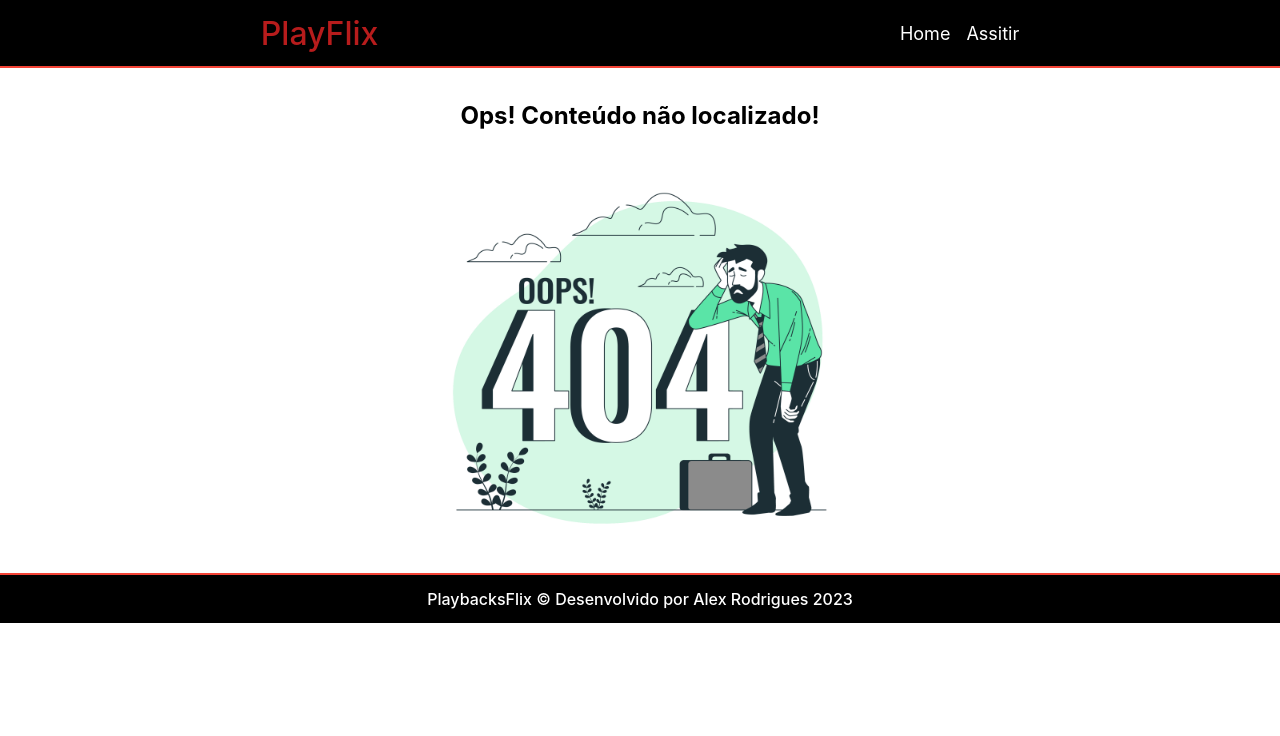
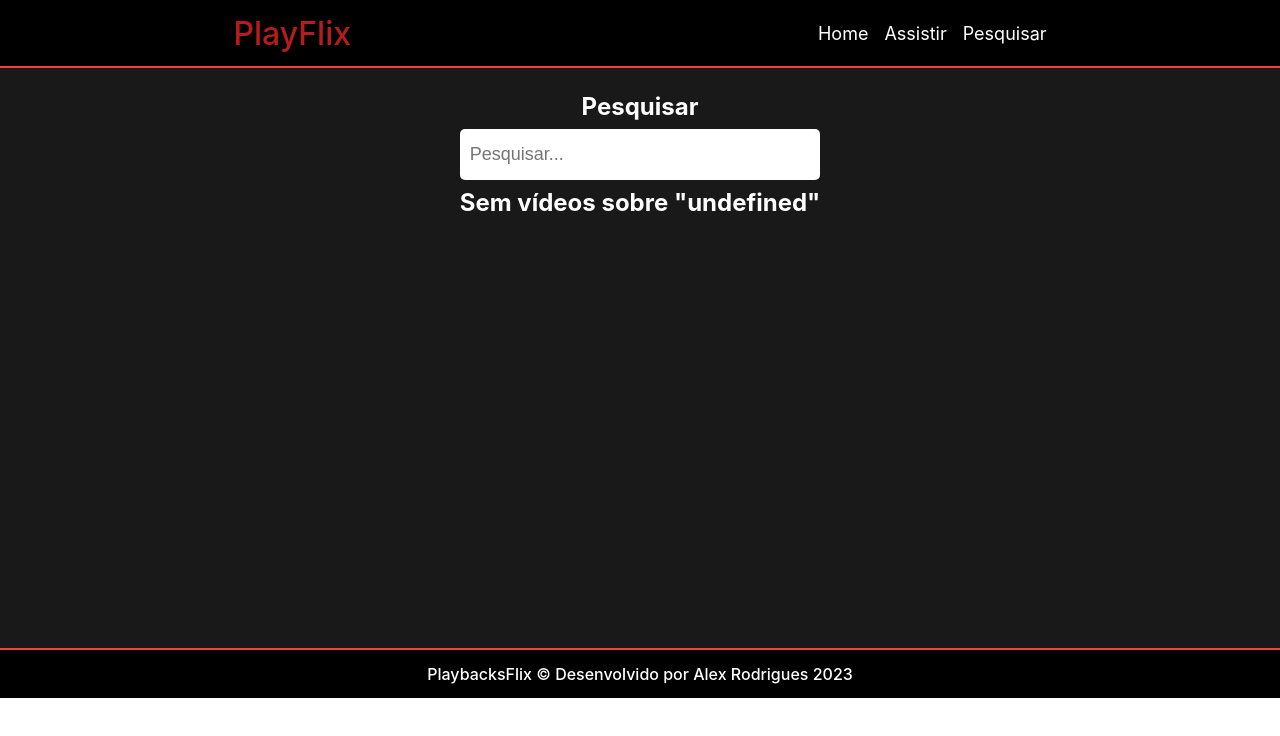
Before and after one commit to Alex-Rodriguess/AleFlix, a React (Create React App) app in the folder app-movies/: page /search in a window 1280 px wide. Shown: the top 736 px of the page. Built offline with nearby package versions, Linux system fonts and the light colour scheme.

Commit message:
categorizando e implementando o input de pesquisa

```diff
--- a/app-movies/package.json
+++ b/app-movies/package.json
@@ -36,5 +36,10 @@
       "last 1 firefox version",
       "last 1 safari version"
     ]
+  },
+  "devDependencies": {
+    "@babel/core": "^7.22.5",
+    "@babel/preset-env": "^7.22.5",
+    "babel-loader": "^9.1.2"
   }
 }
--- a/app-movies/src/Pages/Home/index.js
+++ b/app-movies/src/Pages/Home/index.js
@@ -6,6 +6,7 @@ import Footer from "../../componentes/Footer";
 import Header from "../../componentes/Header"
 
 function Home() {
+
   return (
     <>
     <Header />
--- /dev/null
+++ b/app-movies/src/Pages/Search/Search.module.css
@@ -0,0 +1,7 @@
+.search {
+    width: 100%;
+    min-height: 600px;
+    padding-top: 68px;
+    display: flex;
+    flex-direction: column;
+}
--- /dev/null
+++ b/app-movies/src/Pages/Search/index.js
@@ -0,0 +1,28 @@
+import styles from "./Search.module.css";
+import Header from "../../componentes/Header";
+import Footer from "../../componentes/Footer";
+import Container from "../../componentes/Container";
+import SearchVideoList from "../../componentes/SearchVideoList";
+import videos from "../../json/dbvideos.json";
+
+
+
+function Search() {
+    return(
+        <>
+        <Header />
+        <Container>
+        <section className={styles.search}>
+            <h2>Pesquisar</h2>
+
+            <SearchVideoList videos={videos} />
+
+        </section>
+
+        </Container>
+        <Footer />
+        </>
+    );
+}
+
+export default Search;
--- a/app-movies/src/Pages/Watch/index.js
+++ b/app-movies/src/Pages/Watch/index.js
@@ -3,13 +3,13 @@ import Header from "../../componentes/Header";
 import Container from "../../componentes/Container";
 import Footer from "../../componentes/Footer"
 import { useParams } from "react-router-dom";
-import videos from "../../json/dbvideos.json"
+import videos from "../../json/dbvideos.json";
+import PageNotFound from "../PageNotFound/index"
 
 function Watch() {
     const parametros = useParams()
     const video = videos.find((video) => {return video.id === parametros.id})
-    console.log(video)
-
+    if(!video) { return <PageNotFound />}
     return(
         <>
             <Header />
--- a/app-movies/src/componentes/Header/index.js
+++ b/app-movies/src/componentes/Header/index.js
@@ -11,7 +11,8 @@ function Header() {
             </Link>
                 <nav>
                     <Link to="/">Home</Link>
-                    <Link to="/Watch">Assitir</Link>
+                    <Link to="/watch">Assistir</Link>
+                    <Link to="/search">Pesquisar</Link>
                 </nav>
         </header>
     );
--- /dev/null
+++ b/app-movies/src/componentes/SearchVideoList/SearchVideoList.module.css
@@ -0,0 +1,15 @@
+.container {
+    min-width: 280px;
+    max-width: 1150px;
+    margin: 0 auto;
+}
+
+.container input {
+    width: 100%;
+    padding: 15px 10px;
+    margin-block: 0.5rem;
+    border: 0;
+    outline: none;
+    border-radius: 5px;
+    font-size: 1.125rem;
+}
--- /dev/null
+++ b/app-movies/src/componentes/SearchVideoList/index.js
@@ -0,0 +1,33 @@
+import styles from "./SearchVideoList.module.css";
+import VideoList from "../../componentes/VideoList";
+import { useState } from "react";
+
+
+//filtrando videos por categoria ou titulo
+function filterVideos(videos, searchText) {
+    return videos.filter((video) => video.category.includes(searchText) || video.title.includes(searchText))
+}
+
+function SearchVideoList ({ videos }) {
+
+    const [ searchText, setSearchText ] = useState()
+    const foundVideos = filterVideos(videos, searchText)
+
+
+    return (
+        <section className={styles.container} >
+            <input
+                type="search"
+                placeholder="Pesquisar..."
+                value={searchText}
+                onChange={event => setSearchText(event.target.value)}
+            />
+            <VideoList
+                videos={foundVideos}
+                emptyHeading={`Sem vídeos sobre "${searchText}"`}
+            />
+        </section>
+    );
+}
+
+export default SearchVideoList;
--- /dev/null
+++ b/app-movies/src/componentes/VideoList/index.js
@@ -0,0 +1,28 @@
+import style from "./videolist.module.css";
+import Card from "../Card";
+
+
+function VideoList ( { videos, emptyHeading } ) {
+
+        const count = videos.length
+        let heading = emptyHeading
+        if(count > 0) {
+            const noun = count > 1 ? 'vídeos' : 'vídeo'
+            heading = `${count} ${noun}`
+        }
+
+
+    return (
+
+
+        <>
+            <h2>{heading}</h2>
+            <section className={style.videos}>
+                { videos.map((video) => <Card id={video.id} key={video.id} /> ) }
+            </section>
+        </>
+
+    );
+}
+
+export default VideoList;
--- /dev/null
+++ b/app-movies/src/componentes/VideoList/videolist.module.css
@@ -0,0 +1,5 @@
+.videos {
+    display: flex;
+    flex-wrap: wrap;
+    gap: 5px;
+}
--- a/app-movies/src/routes.js
+++ b/app-movies/src/routes.js
@@ -2,6 +2,7 @@ import {BrowserRouter, Routes, Route} from "react-router-dom";
 import Home from "./Pages/Home";
 import Watch from "./Pages/Watch";
 import PageNotFound from "./Pages/PageNotFound";
+import Search from "./Pages/Search";
 
 function AppRoutes() {
     return (
@@ -9,6 +10,7 @@ function AppRoutes() {
             <Routes>
                 <Route path="/" element={ <Home /> } ></Route>
                 <Route path="/watch/:id" element={ <Watch /> } ></Route>
+                <Route path="/search" element={ <Search /> } ></Route>
                 <Route path="*" element={ <PageNotFound /> } ></Route>
             </Routes>
         </BrowserRouter>
```
Also changed, not shown: 1 other file (tests, documents, lock files or other folders).
